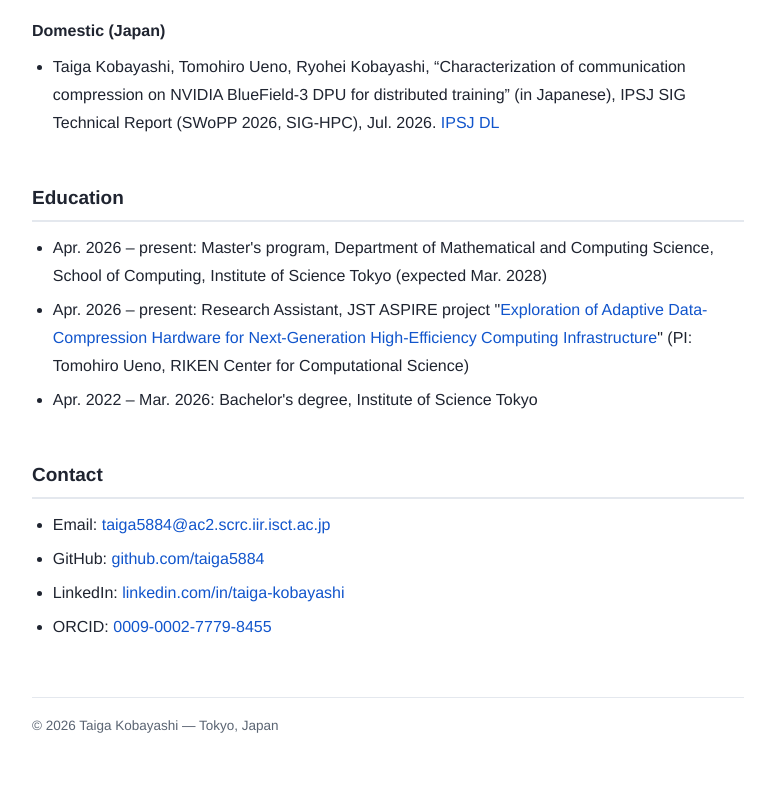
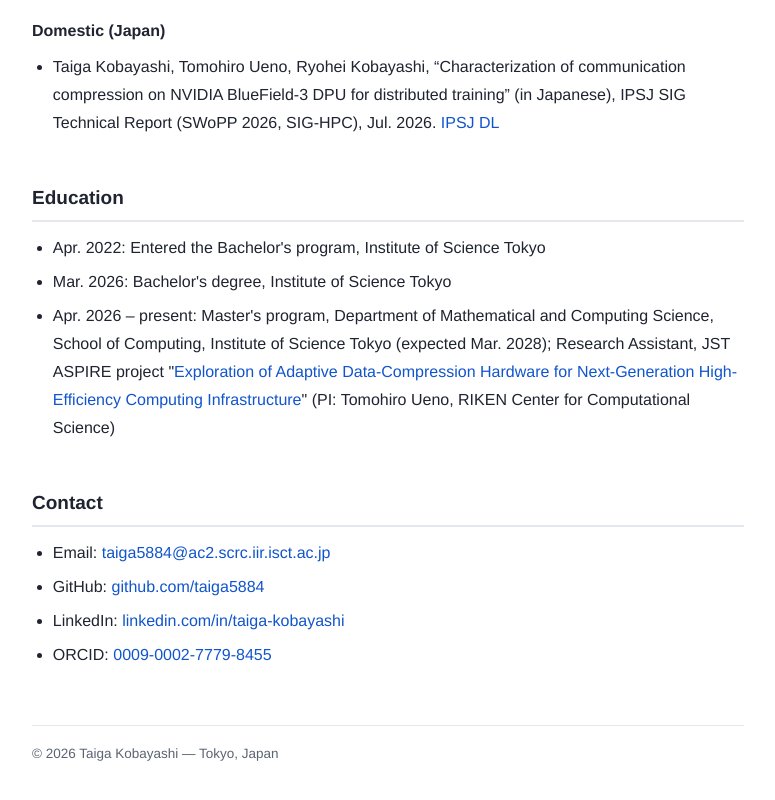
Before and after one commit to taiga5884/taiga5884.github.io, a plain HTML site: page en/index.html in a window 1280 px wide. Shown: the part 1360-2160 px from the top of the page, without its empty margins (252-1027 px from the left). Drawn offline with Linux system fonts and the light colour scheme.

Commit message:
Add files via upload

```diff
--- a/en/index.html
+++ b/en/index.html
@@ -115,9 +115,9 @@ for future sparse and irregular accelerator workloads.
 
 <h2 id="education">Education</h2>
 <ul>
-  <li>Apr. 2026 – present: Master's program, Department of Mathematical and Computing Science, School of Computing, Institute of Science Tokyo (expected Mar. 2028)</li>
-  <li>Apr. 2026 – present: Research Assistant, JST ASPIRE project "<a href="https://www.jst.go.jp/aspire/program/assignment/index.html" target="_blank" rel="noopener">Exploration of Adaptive Data-Compression Hardware for Next-Generation High-Efficiency Computing Infrastructure</a>" (PI: Tomohiro Ueno, RIKEN Center for Computational Science)</li>
-  <li>Apr. 2022 – Mar. 2026: Bachelor's degree, Institute of Science Tokyo</li>
+  <li>Apr. 2022: Entered the Bachelor's program, Institute of Science Tokyo</li>
+  <li>Mar. 2026: Bachelor's degree, Institute of Science Tokyo</li>
+  <li>Apr. 2026 – present: Master's program, Department of Mathematical and Computing Science, School of Computing, Institute of Science Tokyo (expected Mar. 2028); Research Assistant, JST ASPIRE project "<a href="https://www.jst.go.jp/aspire/program/assignment/index.html" target="_blank" rel="noopener">Exploration of Adaptive Data-Compression Hardware for Next-Generation High-Efficiency Computing Infrastructure</a>" (PI: Tomohiro Ueno, RIKEN Center for Computational Science)</li>
 </ul>
 
 <!-- Awards (enable if any)
```
Also changed, not shown: index.html (+3 -3 lines).
